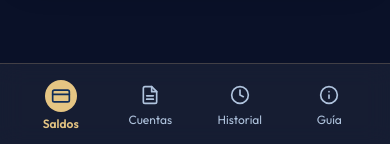
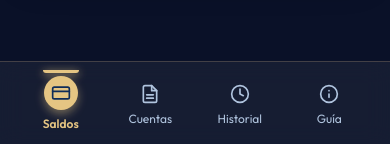
Before and after one commit to Vsu25/projectNautico, a React (Vite) app: page / in a window 390 px wide. Both pictures are taken after typing "Sample", "Sample123" into the empty fields and a click on the button "Iniciar Sesión". Shown: the part 697-841 px from the top of the page. Built offline with nearby package versions, Linux system fonts and the light colour scheme.

Commit message:
UI design: perfect active tab indicator bar and glow on mobile bottom navigation

```diff
--- a/src/components/Layout.css
+++ b/src/components/Layout.css
@@ -174,26 +174,66 @@
   gap: 0.25rem;
   padding: 0.5rem;
   font-size: 0.75rem;
-  width: 30%;
+  width: 25%;
   align-items: center;
   justify-content: center;
   text-align: center;
+  position: relative;
+  transition: all var(--transition-speed) var(--transition-easing);
+}
+
+@media (hover: hover) {
+  .bottom-nav .nav-btn:hover {
+    background: rgba(255, 255, 255, 0.05);
+    color: var(--color-accent);
+  }
 }
 
 .bottom-nav .nav-btn.active {
   background: transparent;
   color: var(--color-accent);
+  font-weight: 600;
 }
 
 .bottom-nav .nav-btn.active .icon {
   background: var(--color-accent);
-  color: #0F2C59;
+  color: var(--color-btn-text);
   border-radius: 50%;
-  width: 32px;
-  height: 32px;
+  width: 34px;
+  height: 34px;
   display: flex;
   align-items: center;
   justify-content: center;
+  box-shadow: 0 4px 10px rgba(197, 168, 128, 0.35);
+  box-shadow: 0 4px 10px color-mix(in srgb, var(--color-accent) 45%, transparent);
+  transition: all var(--transition-speed) var(--transition-easing);
+  transform: translateY(-2px);
+}
+
+/* Premium Top Indicator Bar for Active Tab */
+.bottom-nav .nav-btn.active::after {
+  content: '';
+  position: absolute;
+  top: 0;
+  left: 50%;
+  transform: translateX(-50%);
+  width: 36px;
+  height: 3px;
+  background: var(--color-accent);
+  border-radius: 0 0 3px 3px;
+  box-shadow: 0 2px 8px var(--color-accent);
+  animation: navIndicatorFade 0.3s var(--transition-easing);
+}
+
+@keyframes navIndicatorFade {
+  from {
+    width: 0;
+    opacity: 0;
+  }
+  to {
+    width: 36px;
+    opacity: 1;
+  }
 }
 
 /* Brutalist specifics */
@@ -202,3 +242,15 @@
 [data-theme="brutalist"] .bottom-nav {
   box-shadow: 4px 4px 0px #0F2C59;
 }
+
+[data-theme="brutalist"] .bottom-nav .nav-btn.active .icon {
+  box-shadow: none !important;
+  border: 2px solid #0F2C59;
+  transform: none !important;
+  background: var(--color-accent);
+  color: #0F2C59;
+}
+
+[data-theme="brutalist"] .bottom-nav .nav-btn.active::after {
+  display: none !important;
+}
```
